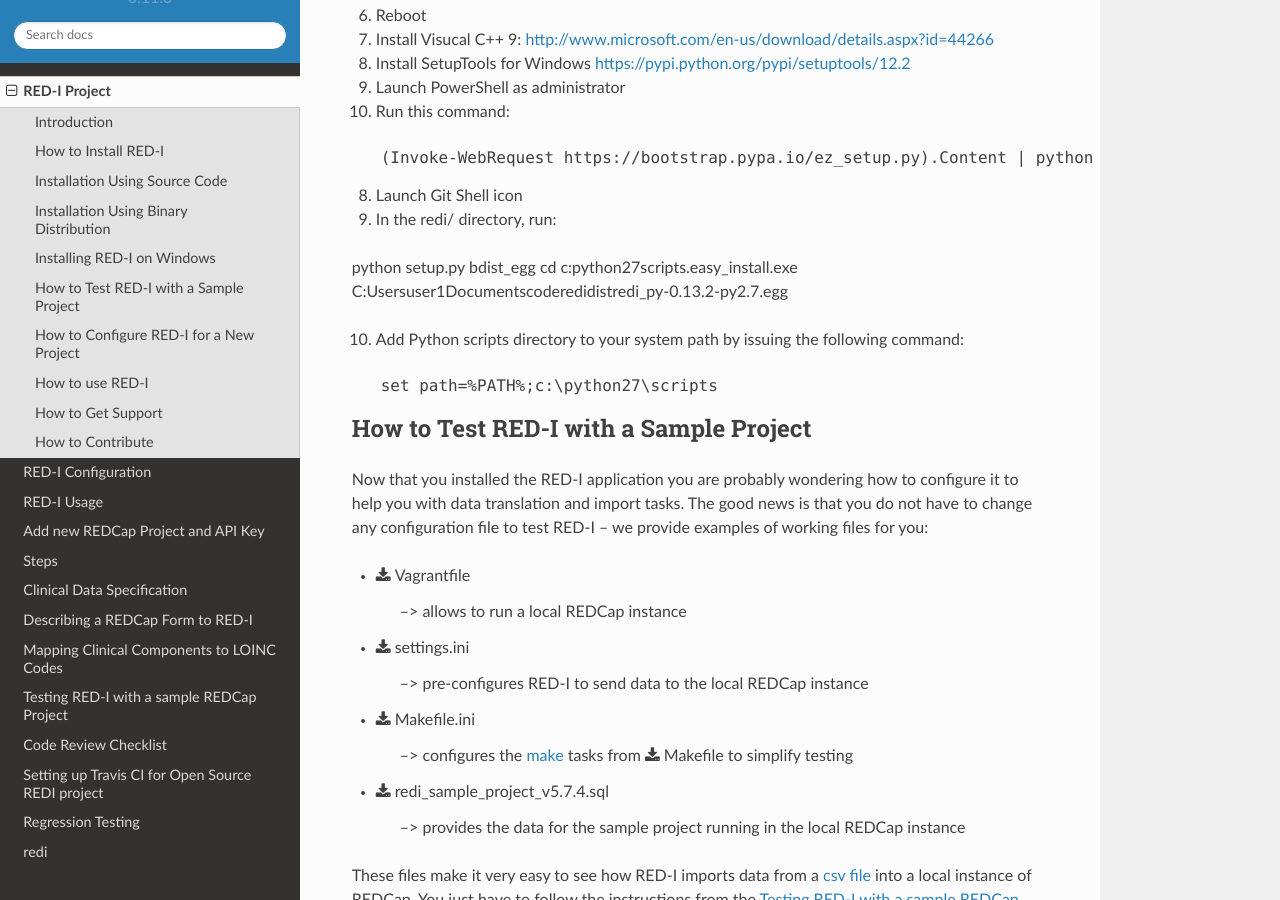
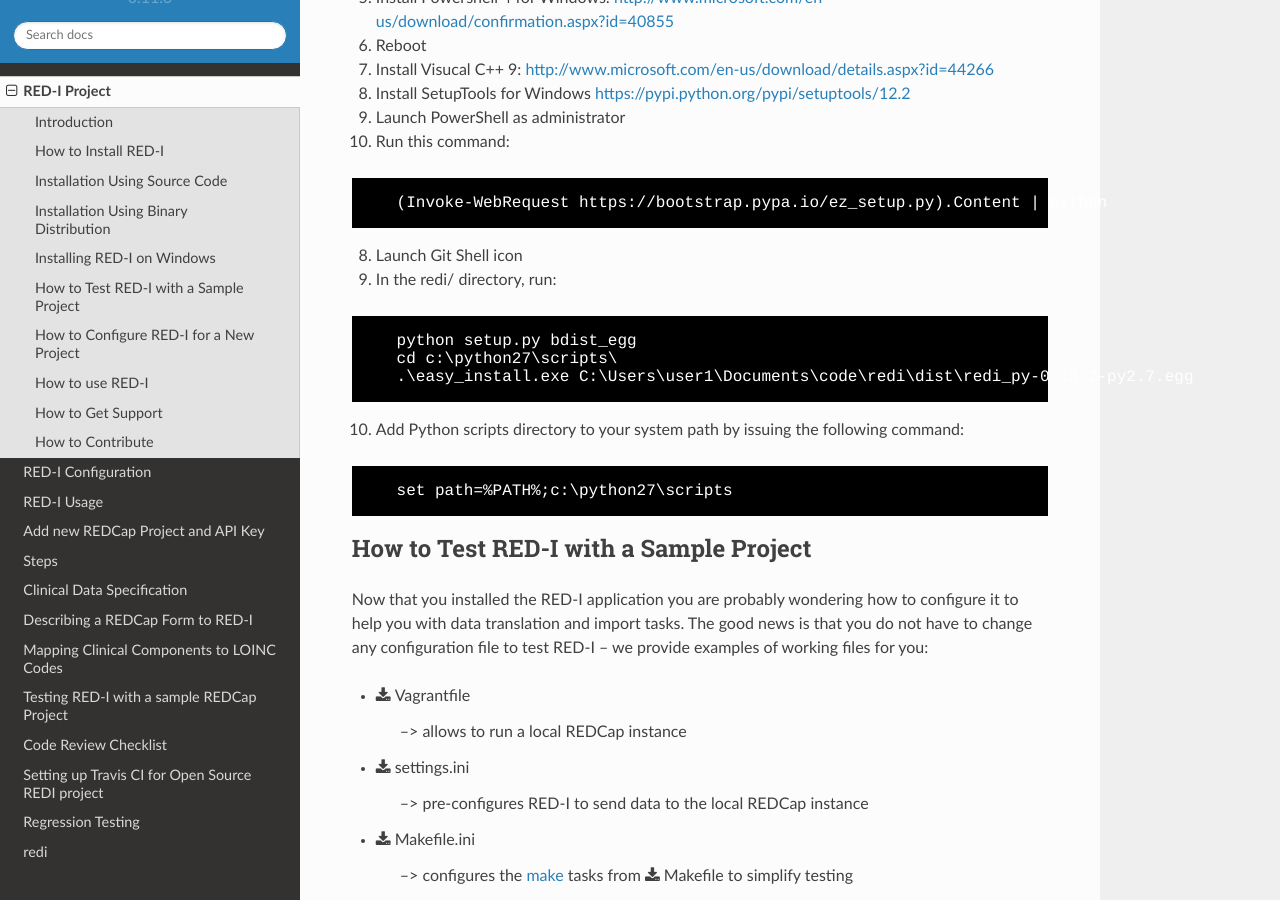
Before and after one commit to ctsit/redi, a Sphinx documentation site: the page built from docs/about.rst, in a window 1280 px wide and 900 px high, scrolled down 1829 px. Built offline with Sphinx 7.4.7 and the Read the Docs theme 2.0.0, drawn with Linux system fonts in a browser that asks for light colours.

Commit message:
Add missing tags

```diff
--- a/docs/about.rst
+++ b/docs/about.rst
@@ -111,7 +111,7 @@
 
 .. raw:: html
 
-   <pre>
+   <pre style="padding: 1em; background: #000; color: #fff; font: normal 1em Courier, Andale Mono">
       git clone https://github.com/ctsit/redi.git
    </pre>
 
@@ -126,23 +126,26 @@
 
 .. raw:: html
 
-   <pre>
+   <pre style="padding: 1em; background: #000; color: #fff; font: normal 1em Courier, Andale Mono">
       (Invoke-WebRequest https://bootstrap.pypa.io/ez_setup.py).Content | python
    </pre>
 
 8. Launch Git Shell icon
 9. In the redi/ directory, run:
 
-python setup.py bdist_egg
-cd c:\python27\scripts\
-.\easy_install.exe
-C:\Users\user1\Documents\code\redi\dist\redi_py-0.13.2-py2.7.egg
+.. raw:: html
+
+   <pre style="padding: 1em; background: #000; color: #fff; font: normal 1em Courier, Andale Mono">
+      python setup.py bdist_egg
+      cd c:\python27\scripts\
+      .\easy_install.exe C:\Users\user1\Documents\code\redi\dist\redi_py-0.13.2-py2.7.egg
+   </pre>
 
 10. Add Python scripts directory to your system path by issuing the following command:
 
 .. raw:: html
 
-   <pre>
+   <pre style="padding: 1em; background: #000; color: #fff; font: normal 1em Courier, Andale Mono">
       set path=%PATH%;c:\python27\scripts
    </pre>
 
```
